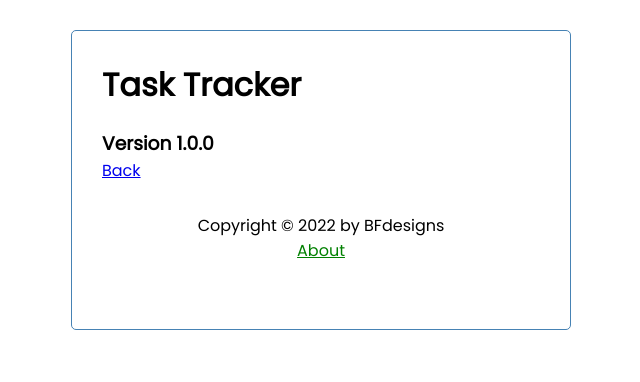
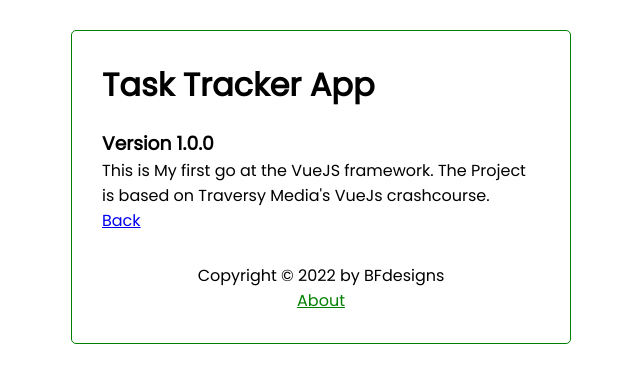
Before and after one commit to Pici1985/tasktracker, a Vue app: page /about in a window 1280 px wide. Shown: the top 382 px of the page, without its empty margins (319-959 px from the left). Built offline with nearby package versions, Linux system fonts and the light colour scheme.

Commit message:
Customizing Project
changed favicon, changed title etc.

```diff
--- a/db.json
+++ b/db.json
@@ -1,16 +1,3 @@
 {
-  "tasks": [
-    {
-      "text": "AddTask",
-      "day": "Add task",
-      "reminder": true,
-      "id": "dLhq7Uf"
-    },
-    {
-      "text": "Code Shit",
-      "day": "now",
-      "reminder": true,
-      "id": "KPP3uz9"
-    }
-  ]
+  "tasks": []
 }
--- a/public/index.html
+++ b/public/index.html
@@ -5,8 +5,8 @@
     <meta http-equiv="X-UA-Compatible" content="IE=edge">
     <meta name="viewport" content="width=device-width,initial-scale=1.0">
     <link rel="stylesheet" href="https://cdnjs.cloudflare.com/ajax/libs/font-awesome/6.1.1/css/all.min.css" integrity="sha512-KfkfwYDsLkIlwQp6LFnl8zNdLGxu9YAA1QvwINks4PhcElQSvqcyVLLD9aMhXd13uQjoXtEKNosOWaZqXgel0g==" crossorigin="anonymous" referrerpolicy="no-referrer" />
-    <link rel="icon" href="<%= BASE_URL %>favicon.ico">
-    <title><%= htmlWebpackPlugin.options.title %></title>
+    <link rel="icon" href="<%= BASE_URL %>mylogo.png">
+    <title>Task Tracker App</title>
   </head>
   <body>
     <noscript>
--- a/src/App.vue
+++ b/src/App.vue
@@ -1,22 +1,10 @@
-<!-- https://www.youtube.com/watch?v=qZXt1Aom3Cs&t=1517s
-     1:45:50-nal
--->
-
 <template>
   <div class="container">
     <Header
       @toggle-add-task="toggleAddTask"
-      title="Task Tracker"
+      title="Task Tracker App"
       v-bind:showAddTask="showAddTask"
       />
-    <!-- <div v-if="showAddTask">
-      <AddTask @add-task="addTask"/>
-    </div>
-    <Tasks
-        @delete-task="deleteTask"
-        @toggle-reminder="toggleReminder"
-        v-bind:tasks="tasks"
-        /> -->
     <router-view :showAddTask="showAddTask"></router-view>
     <Footer />
   </div>
@@ -60,7 +48,7 @@ body {
   margin: 30px auto;
   overflow: auto;
   min-height: 300px;
-  border: 1px solid steelblue;
+  border: 1px solid green;
   padding: 30px;
   border-radius: 5px;
 }
--- a/src/components/Task.vue
+++ b/src/components/Task.vue
@@ -26,6 +26,10 @@
   color: red;
 }
 
+.fas:hover {
+  transform: scale(1.5);
+}
+
 .task {
   background: #f4f4f4;
   margin: 5px;
--- a/src/views/About.vue
+++ b/src/views/About.vue
@@ -1,4 +1,5 @@
 <template>
     <h3>Version 1.0.0</h3>
+    <p>This is My first go at the VueJS framework. The Project is based on Traversy Media's VueJs crashcourse.</p>
     <router-link to="/">Back</router-link>
 </template>
--- a/src/views/Home.vue
+++ b/src/views/Home.vue
@@ -49,13 +49,10 @@
             this.tasks = [...this.tasks, data]
             },
             async deleteTask(id){
-            if(confirm('Are you sure?')){
                 const res = await fetch(`api/tasks/${id}`, {
                 method: 'DELETE'
                 })
-
                 res.status === 200 ? (this.tasks = this.tasks.filter((task) => task.id !== id)) : alert('Error deleting task!')
-            }
             },
             async toggleReminder(id){
             const taskToToggle = await this.fetchTask(id)
```
Also changed, not shown: public/mylogo.png (added).
